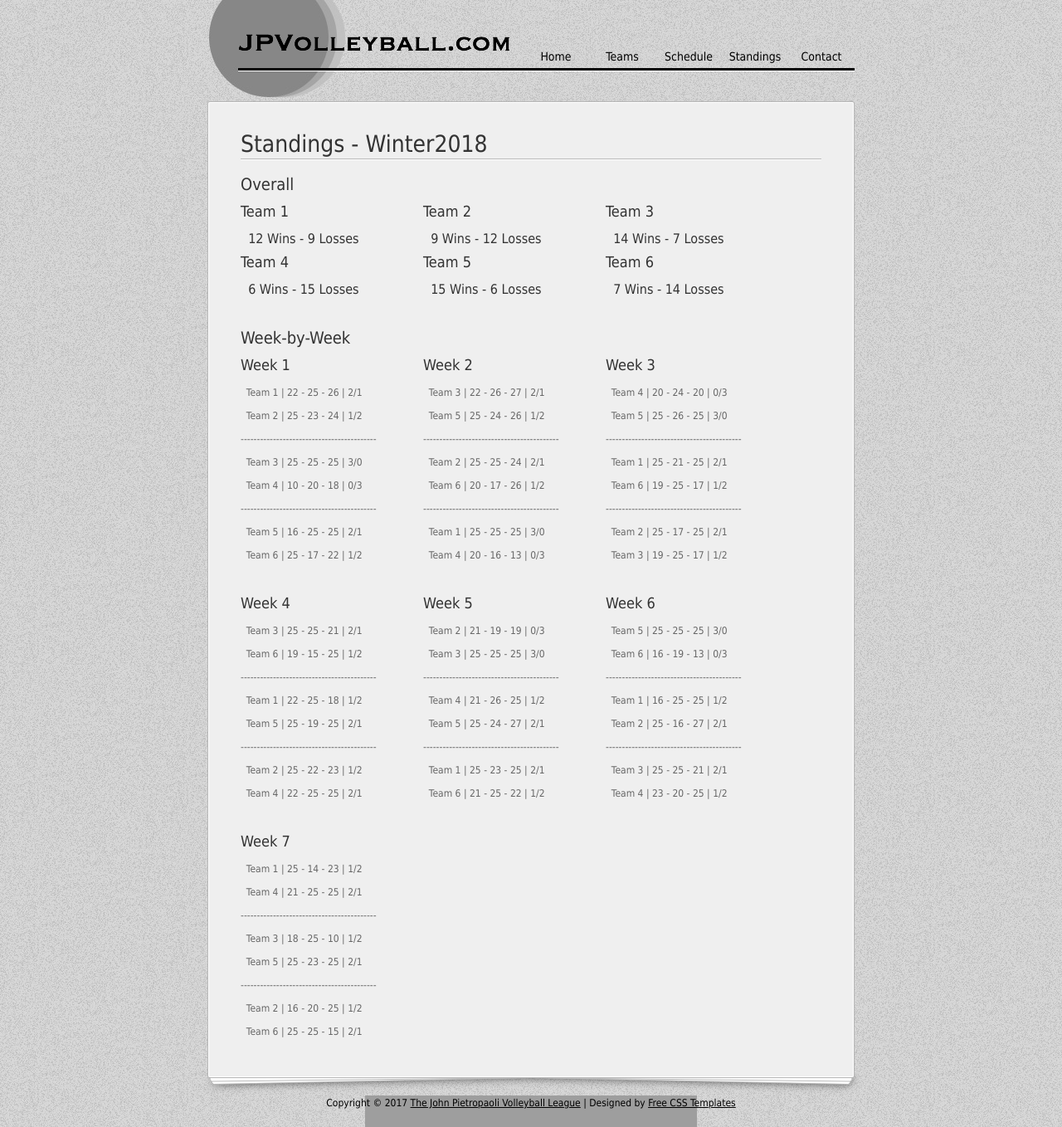
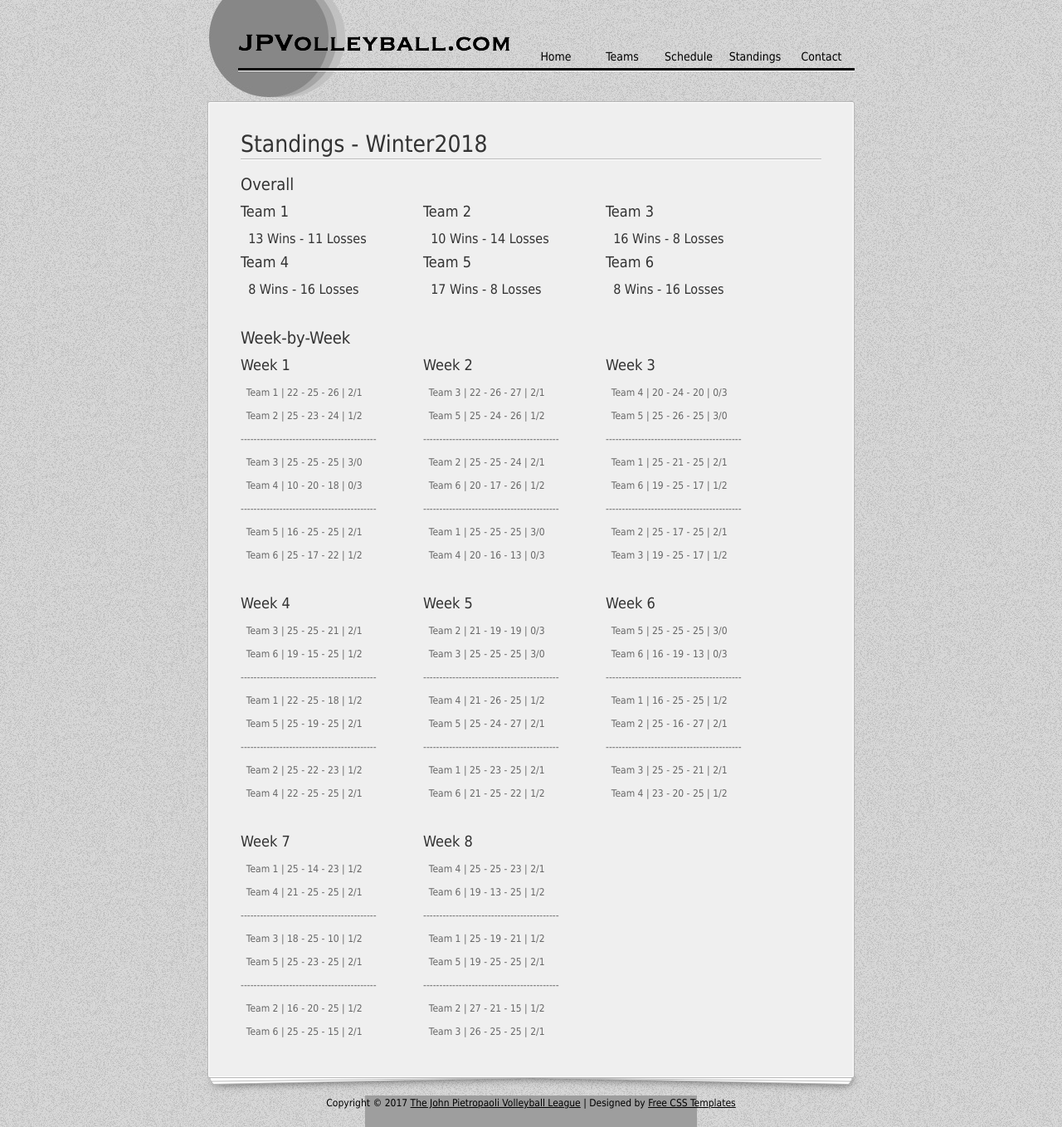
Before and after one commit to PyDrew/jpvolleyball, a Flask app: page /standings in a window 1280 px wide. Shown: the whole page at 83% size. Run offline with Flask 2, Linux system fonts and the light colour scheme; some libraries are stand-ins or nearby versions; grey boxes are pictures that could not be loaded.

Commit message:
Update standings for Week 8

```diff
--- a/templates/standings.html
+++ b/templates/standings.html
@@ -5,27 +5,27 @@
           	<h3>Overall</h3>
             <div class="col_w220 float_l">
               <h4>Team 1</h4>
-              <h5>&nbsp;&nbsp;12 Wins - 9 Losses</h5>
+              <h5>&nbsp;&nbsp;13 Wins - 11 Losses</h5>
             </div>
             <div class="col_w220 float_l">
               <h4>Team 2</h4>
-              <h5>&nbsp;&nbsp;9 Wins - 12 Losses</h5>
+              <h5>&nbsp;&nbsp;10 Wins - 14 Losses</h5>
             </div>
             <div class="col_w220 float_l">
               <h4>Team 3</h4>
-              <h5>&nbsp;&nbsp;14 Wins - 7 Losses</h5>
+              <h5>&nbsp;&nbsp;16 Wins - 8 Losses</h5>
             </div>
             <div class="col_w220 float_l">
               <h4>Team 4</h4>
-              <h5>&nbsp;&nbsp;6 Wins - 15 Losses</h5>
+              <h5>&nbsp;&nbsp;8 Wins - 16 Losses</h5>
             </div>
             <div class="col_w220 float_l">
               <h4>Team 5</h4>
-              <h5>&nbsp;&nbsp;15 Wins - 6 Losses</h5>
+              <h5>&nbsp;&nbsp;17 Wins - 8 Losses</h5>
             </div>
             <div class="col_w220 float_l">
               <h4>Team 6</h4>
-              <h5>&nbsp;&nbsp;7 Wins - 14 Losses</h5>
+              <h5>&nbsp;&nbsp;8 Wins - 16 Losses</h5>
             </div>
 <!--
             <div class="col_w220 float_l">
@@ -114,18 +114,18 @@
               <p>&nbsp;&nbsp;Team 2&nbsp;|&nbsp;16 - 20 - 25&nbsp;|&nbsp;1/2</p>
               <p>&nbsp;&nbsp;Team 6&nbsp;|&nbsp;25 - 25 - 15&nbsp;|&nbsp;2/1</p>
             </div>
-<!--
             <div class="col_w220 float_l">
             <h4>Week 8</h4>
-              <p>&nbsp;&nbsp;Team 1&nbsp;|&nbsp;27 - 19 - 21&nbsp;|&nbsp;1/2</p>
-              <p>&nbsp;&nbsp;Team 5&nbsp;|&nbsp;26 - 25 - 25&nbsp;|&nbsp;2/1</p>
+              <p>&nbsp;&nbsp;Team 4&nbsp;|&nbsp;25 - 25 - 23&nbsp;|&nbsp;2/1</p>
+              <p>&nbsp;&nbsp;Team 6&nbsp;|&nbsp;19 - 13 - 25&nbsp;|&nbsp;1/2</p>
               <p>------------------------------------------</p>
-              <p>&nbsp;&nbsp;Team 2&nbsp;|&nbsp;25 - 15 - ??&nbsp;|&nbsp;1/1</p>
-              <p>&nbsp;&nbsp;Team 7&nbsp;|&nbsp;20 - 25 - ??&nbsp;|&nbsp;1/1</p>
+              <p>&nbsp;&nbsp;Team 1&nbsp;|&nbsp;25 - 19 - 21&nbsp;|&nbsp;1/2</p>
+              <p>&nbsp;&nbsp;Team 5&nbsp;|&nbsp;19 - 25 - 25&nbsp;|&nbsp;2/1</p>
               <p>------------------------------------------</p>
-              <p>&nbsp;&nbsp;Team 3&nbsp;|&nbsp;20 - 25 - 25&nbsp;|&nbsp;2/1</p>
-              <p>&nbsp;&nbsp;Team 6&nbsp;|&nbsp;25 - 23 - 23&nbsp;|&nbsp;1/2</p>
+              <p>&nbsp;&nbsp;Team 2&nbsp;|&nbsp;27 - 21 - 15&nbsp;|&nbsp;1/2</p>
+              <p>&nbsp;&nbsp;Team 3&nbsp;|&nbsp;26 - 25 - 25&nbsp;|&nbsp;2/1</p>
             </div>
+<!--
             <div class="col_w220 float_l">
             <h4>Week 9</h4>
               <p>&nbsp;&nbsp;Team 4&nbsp;|&nbsp;25 - 17 - 25&nbsp;|&nbsp;2/1</p>
```
